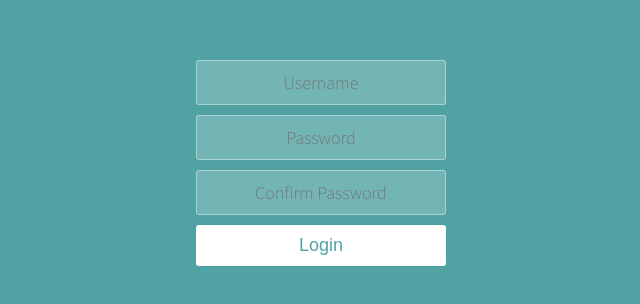
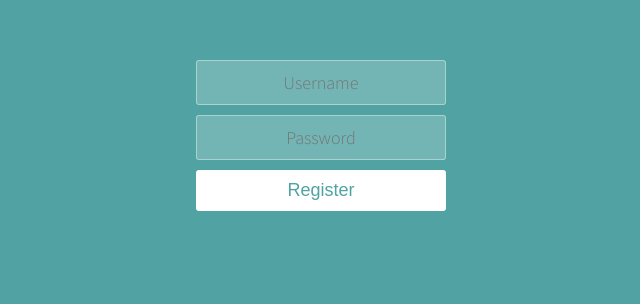
Before and after one commit to Suguru1114/Ternary-Operator, a React (Vite) app: page / in a window 1280 px wide. Shown: the part 168-472 px from the top of the page, without its empty margins (319-959 px from the left). Built offline with nearby package versions, Linux system fonts and the light colour scheme.

Commit message:
small change

```diff
--- a/src/components/App.jsx
+++ b/src/components/App.jsx
@@ -1,7 +1,7 @@
 import React from "react";
 import Form from "./Form";
 
-var userIsRegistered = true;
+var userIsRegistered = false;
 
 function App() {
   return (
```
